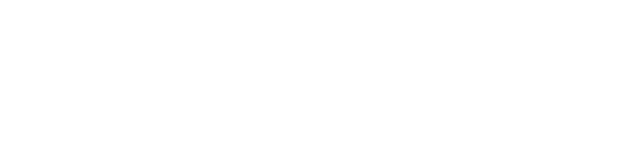
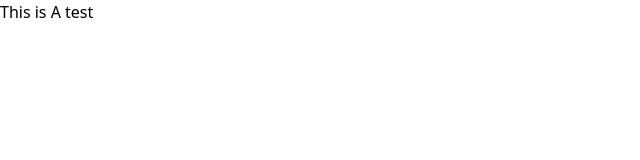
Before and after one commit to Vanden-Bos/Checklist, a plain HTML site: page index.html in a window 1280 px wide. Shown: the whole page, without its empty margins (0-640 px from the left). Drawn offline with nearby package versions, Linux system fonts and the light colour scheme.

Commit message:
Update index.html

```diff
--- a/index.html
+++ b/index.html
@@ -3,7 +3,7 @@
 
 
 
-
+<h1>This is A test</h1>
 
 
 
```
